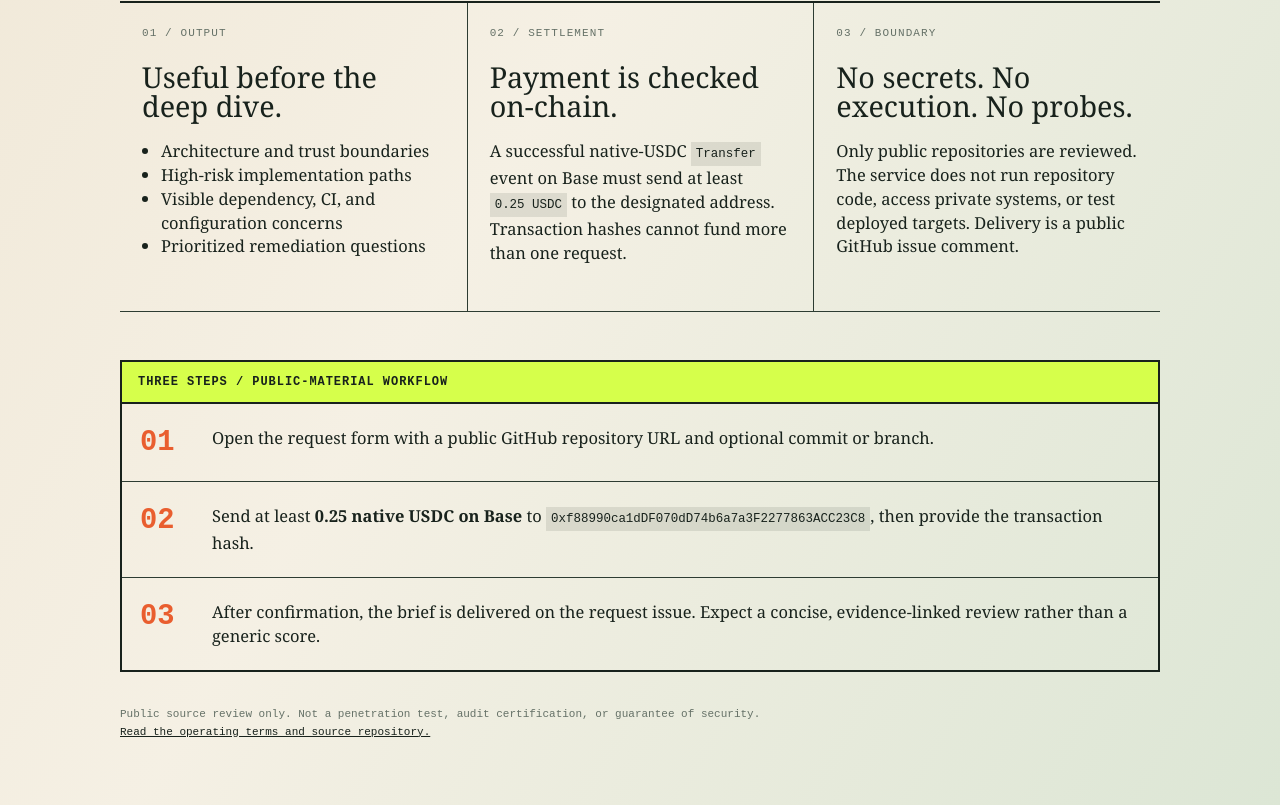
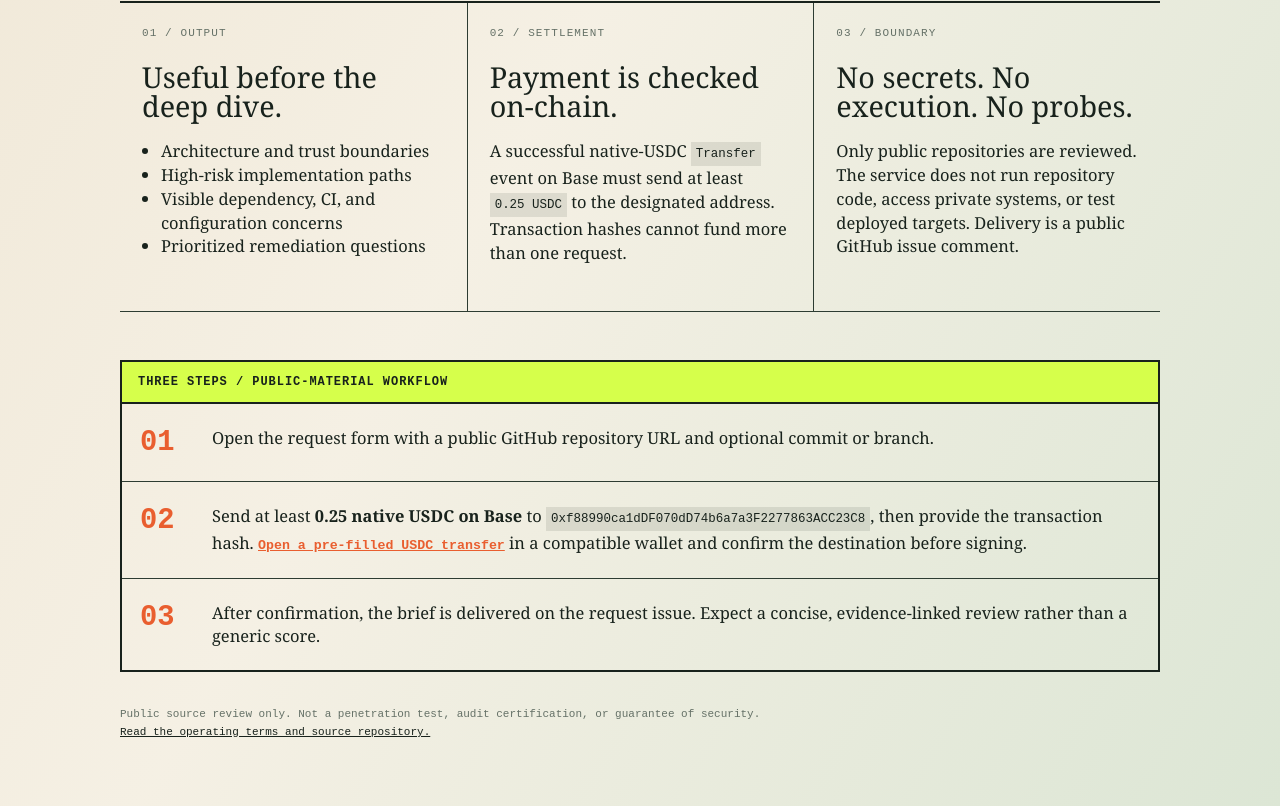
Before and after one commit to orangevakaris/public-code-risk-brief, a plain HTML site: page docs/index.html in a window 1280 px wide. Shown: the part 639-1445 px from the top of the page. Drawn offline with Linux system fonts and the light colour scheme.

Commit message:
Add prefilled Base USDC payment link

```diff
--- a/docs/index.html
+++ b/docs/index.html
@@ -98,6 +98,7 @@
       }
 
       .action:hover { box-shadow: 7px 7px 0 var(--ink); transform: translate(-3px, -3px); }
+      .pay-link { color: var(--signal); font-family: "Courier New", monospace; font-size: 0.83rem; font-weight: 700; }
 
       .grid { border-top: 2px solid var(--ink); display: grid; grid-template-columns: repeat(3, 1fr); }
       .panel { border-bottom: 1px solid var(--line); min-height: 280px; padding: 24px 22px 30px; }
@@ -185,7 +186,7 @@
       <section class="steps">
         <div class="steps-header">Three steps / public-material workflow</div>
         <div class="step"><div class="number">01</div><p>Open the request form with a public GitHub repository URL and optional commit or branch.</p></div>
-        <div class="step"><div class="number">02</div><p>Send at least <strong>0.25 native USDC on Base</strong> to <code>0xf88990ca1dDF070dD74b6a7a3F2277863ACC23C8</code>, then provide the transaction hash.</p></div>
+        <div class="step"><div class="number">02</div><p>Send at least <strong>0.25 native USDC on Base</strong> to <code>0xf88990ca1dDF070dD74b6a7a3F2277863ACC23C8</code>, then provide the transaction hash. <a class="pay-link" href="ethereum:0x833589fCD6EDb6E08f4c7C32D4f71b54bda02913@8453/transfer?address=0xf88990ca1dDF070dD74b6a7a3F2277863ACC23C8&amp;uint256=250000">Open a pre-filled USDC transfer</a> in a compatible wallet and confirm the destination before signing.</p></div>
         <div class="step"><div class="number">03</div><p>After confirmation, the brief is delivered on the request issue. Expect a concise, evidence-linked review rather than a generic score.</p></div>
       </section>
 
```
Also changed, not shown: 1 other file.
